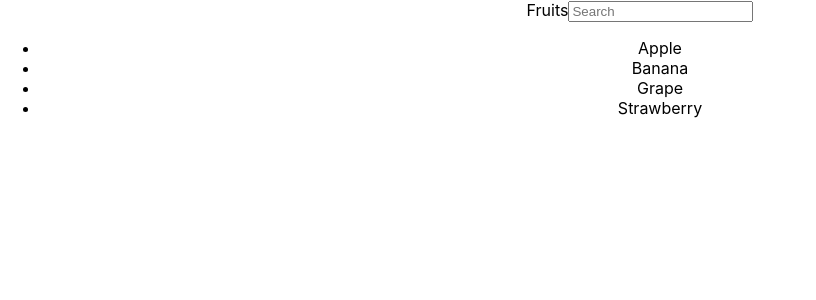
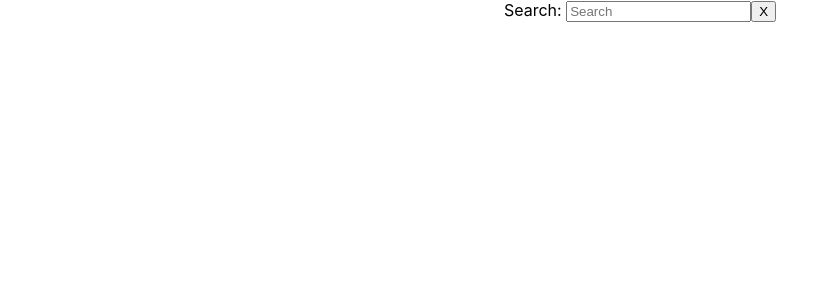
Before and after one commit to yezkez10/React-Typescript, a React (Create React App) app in the folder react-app/: page / in a window 1280 px wide. Shown: the top 300 px of the page, without its empty margins (0-816 px from the left). Built offline with nearby package versions, Linux system fonts and the light colour scheme.

Commit message:
Add filter and conditional showing

```diff
--- a/react-app/src/App.tsx
+++ b/react-app/src/App.tsx
@@ -9,6 +9,8 @@ const options: Option[] = [
 
 function App() {
   const [selectedOption, setSelectedOption] = useState<Option | null>(null);
+  const [isDisabled, setDisable] = useState<boolean>(false);
+
   function handleChange(option: Option | null) {
     setSelectedOption(option);
   };
@@ -16,10 +18,13 @@ function App() {
   return (
     <div className="App">
       <Autocomplete
-        label='Fruits'
+        label='Search: '
         options={options}
-        onChange={handleChange}/>
-
+        onChange={handleChange}
+        disabled={isDisabled}
+      />
+      <div>
+      </div>
     </div>
   );
 }
--- a/react-app/src/components/Autocomplete.tsx
+++ b/react-app/src/components/Autocomplete.tsx
@@ -1,4 +1,4 @@
-import { ChangeEvent, useState } from "react";
+import React, { ChangeEvent, useRef, useState } from "react";
 
 type Option = string;
 
@@ -7,32 +7,66 @@ type AutocompleteProps = {
     options: Option[];
     onChange: (value: Option | null) => void;
     onInputChange?: (inputValue: string) => void;
+    disabled?: boolean;
 }
 
 
-function Autocomplete({label, options, onChange, onInputChange}: AutocompleteProps) {
+function Autocomplete({label, options, onChange, onInputChange, disabled}: AutocompleteProps) {
+    const [showOptions, setShowOptions] = useState<boolean>(false);
     const [inputValue, setInputValue] = useState<string>('');
+
+    //show options upon clicking on input
+    function handleInputClick() {
+        setShowOptions(true);
+    };
+
+    //for mouse event ie clicking outside
+    const inputRef = useRef<HTMLInputElement>(null);
+    function handleOutsideClick(event: MouseEvent) {
+        if (inputRef.current && !inputRef.current.contains(event.target as Node)) {
+            setShowOptions(false);
+          }
+    };
+    React.useEffect(() => {
+        document.addEventListener('mousedown', handleOutsideClick);
+        return () => { document.removeEventListener('mousedown', handleOutsideClick);}
+    }, []);
+
+    //show only filtered options upon input change
+    const [filteredOptions, setFilteredOptions] = useState<Option[]>(options);
     function handleInputChange(event: ChangeEvent<HTMLInputElement>) {
+        if (disabled) { return;}
         setSelectedOption(null); //reset selected option right when input changes
 
         const value = event.target.value;
         setInputValue(value);
         if (onInputChange) {
-            onInputChange(value); //update the input
+            onInputChange(value);
         }
-        const filteredOptions = options.filter(option =>
+        const filteredList = options.filter(option =>
             option.toLowerCase().includes(value.toLowerCase()));
-
+        setFilteredOptions(filteredList);
     };
 
     const [selectedOption, setSelectedOption] = useState<Option | null>(null);
+
     function handleOptionClick(option: Option) {
+        if (disabled) { return;}
         setSelectedOption(option); //keeps track of current option being chosen
         onChange(option);
         setInputValue(option);
+        setShowOptions(false);
     };
     //when option is clicked, input value will be updated to it
 
+    //function to clear the input if nothing is selected
+    function clear() {
+        if (disabled) { return;}
+        setSelectedOption(null);
+        setInputValue('');
+        onChange(null);
+        setShowOptions(false);
+    };
 
     return (
         <div>
@@ -42,14 +76,20 @@ function Autocomplete({label, options, onChange, onInputChange}: AutocompletePro
             value={inputValue}
             onChange={handleInputChange}
             placeholder="Search"
+            disabled={disabled}
+            onClick={handleInputClick}
+            ref={inputRef}
             />
+            <button onClick={clear}> X </button>
+            {showOptions &&
                 <ul>
-                {options.map(option => (
+                    {filteredOptions.map(option => (
                         <li key={option} onClick={()=> handleOptionClick(option)}>
                             {option}
                         </li>
                     ))}
                 </ul>
+            }
         </div>
     )
 }
```
Lines whose indentation alone changed are shown as unchanged.
